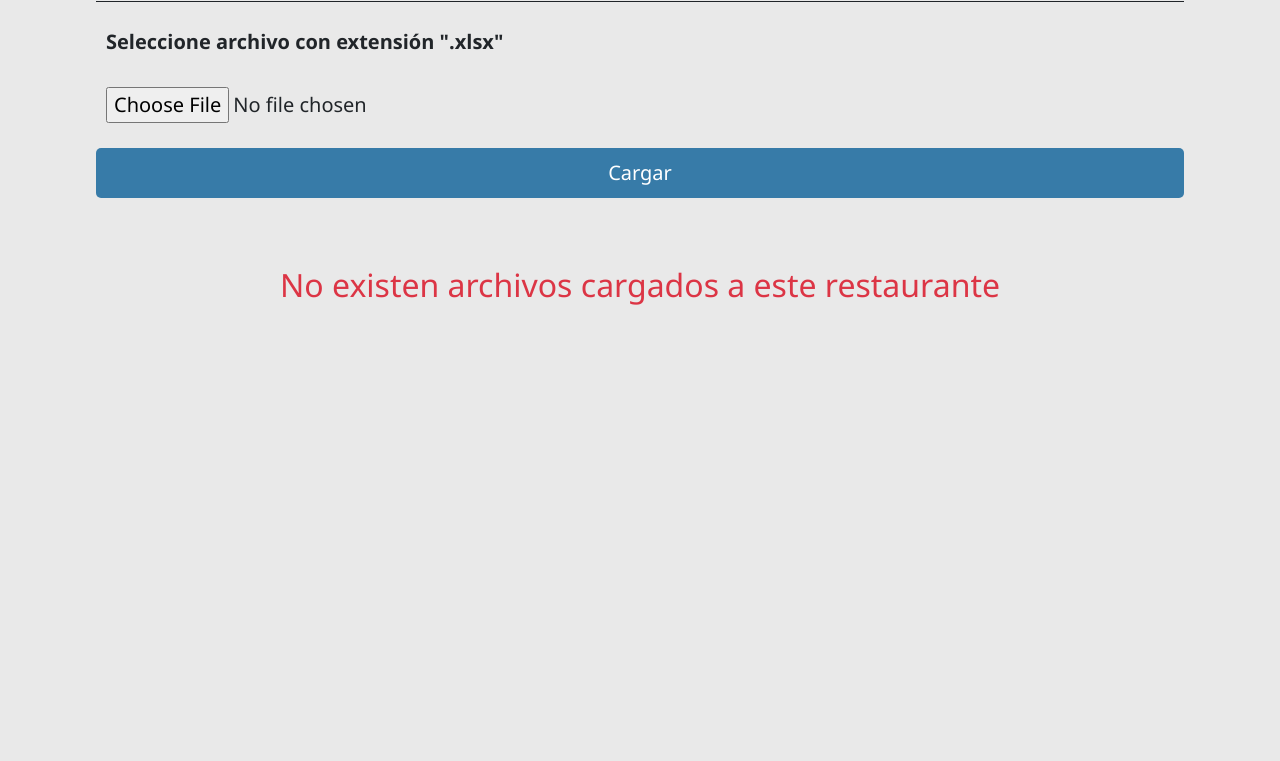
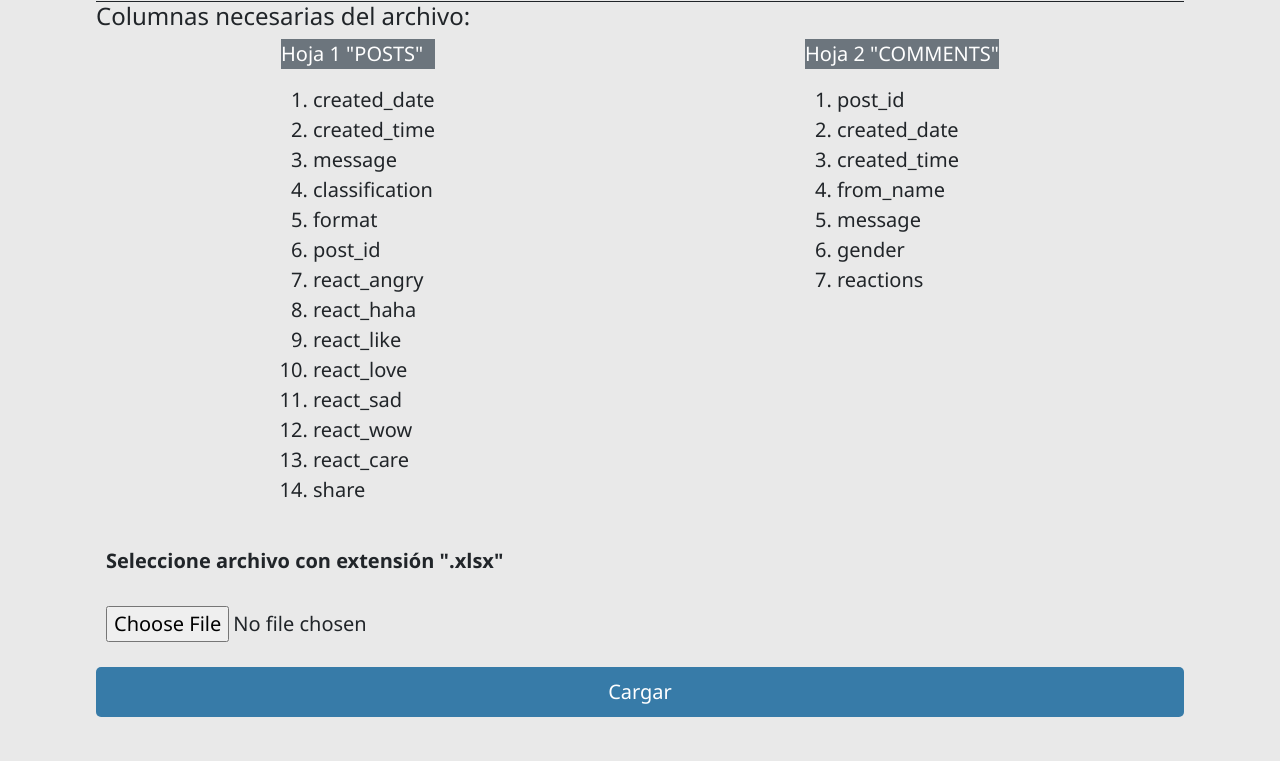
Before and after one commit to OwenLobato/Analizador_de_sentimientos, a Flask app: page /restaurants/1/upload in a window 1280 px wide. Shown: the part 133-894 px from the top of the page. Before the commit the page ends 438 px from the top, so only its background shows below. Run offline with Flask 2, Linux system fonts and the light colour scheme; the visitor is signed in with stand-in values (Sample User, id 1); data comes from the database, SQL or seed files in the repository; data that the repository does not hold is empty; some libraries are stand-ins or nearby versions.

Commit message:
Add parameters to upload a file

```diff
--- a/app/static/css/styles.css
+++ b/app/static/css/styles.css
@@ -71,6 +71,19 @@ body{
     justify-content: space-between;
     align-items: center;
     border-bottom: 1px solid;
+}
+
+/* ---------------- INSTRUCTIONS ---------------- */
+.instructions{
+    display: flex;
+    flex-direction: row;
+    justify-content: space-around;
+}
+.i_posts{
+    max-width: 50%;
+}
+.i_comments{
+    max-width: 50%;
 }
 
 /* ---------------- FLASH MESSAGES ---------------- */
--- a/app/templates/restaurant/upload.html
+++ b/app/templates/restaurant/upload.html
@@ -7,6 +7,41 @@
 {% endblock %}
 
 {% block content %}
+
+<h4>Columnas necesarias del archivo:</h4>
+<div class="instructions">
+        <div class="i_posts">
+            <p class="bg-secondary text-white">Hoja 1 "POSTS"</p>
+            <ol>
+                <li>created_date</li>
+                <li>created_time</li>
+                <li>message</li>
+                <li>classification</li>
+                <li>format</li>
+                <li>post_id</li>
+                <li>react_angry</li>
+                <li>react_haha</li>
+                <li>react_like</li>
+                <li>react_love</li>
+                <li>react_sad</li>
+                <li>react_wow</li>
+                <li>react_care</li>
+                <li>share</li>
+            </ol>
+        </div>
+        <div class="i_comments">
+            <p class="bg-secondary text-white">Hoja 2 "COMMENTS"</p>
+            <ol>
+                <li>post_id</li>
+                <li>created_date</li>
+                <li>created_time</li>
+                <li>from_name</li>
+                <li>message</li>
+                <li>gender</li>
+                <li>reactions</li>
+            </ol>
+        </div>
+    </div>
 
     {% if page_fetch %}
         <form method="POST" enctype="multipart/form-data">
```
